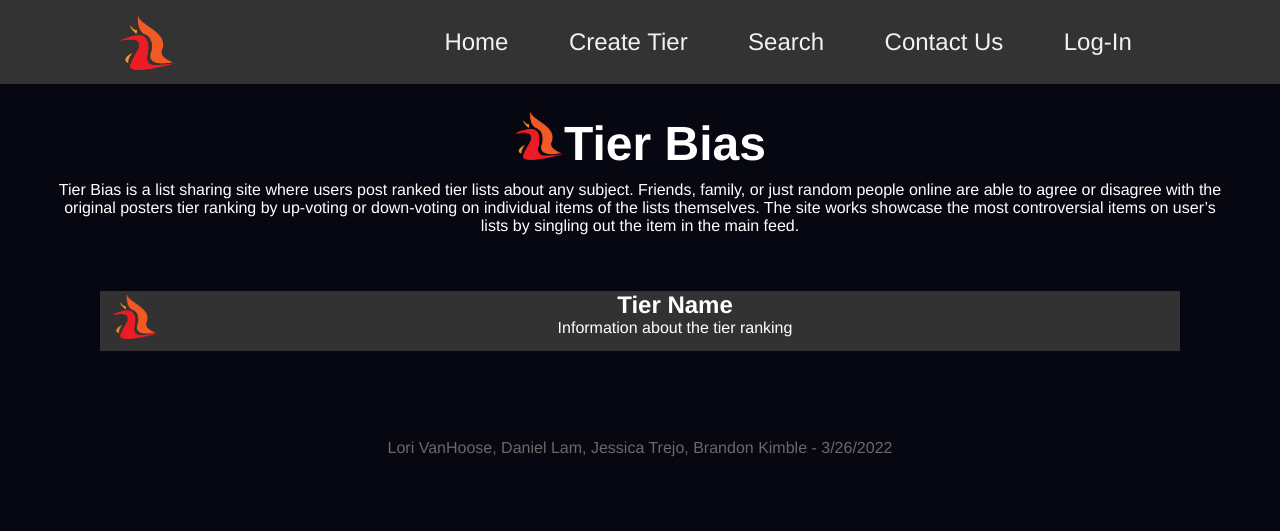
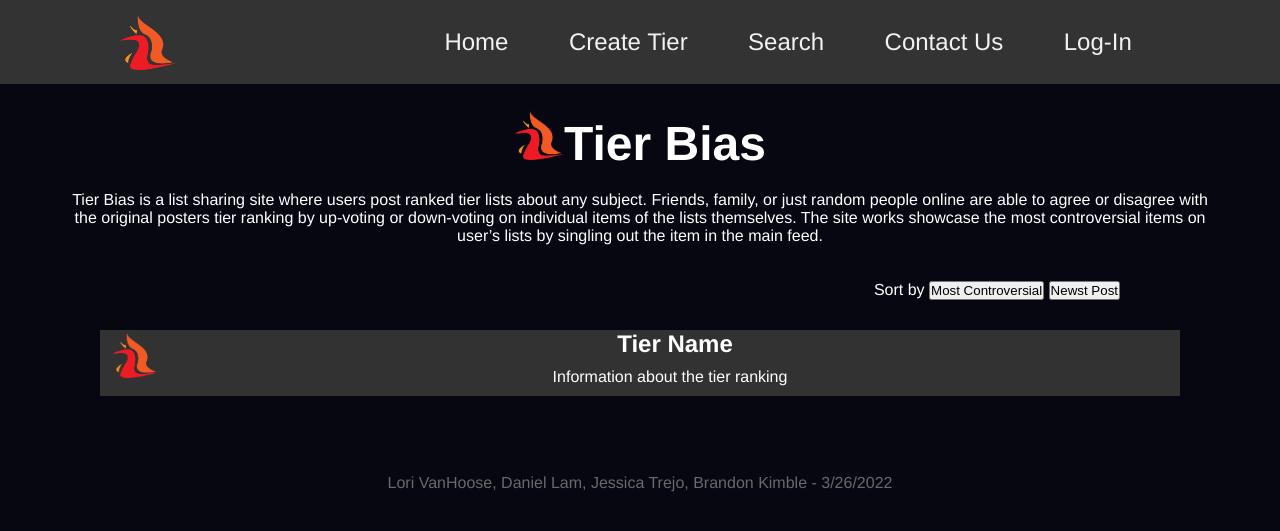
Before and after one commit to daniellam-x/tier-bias, a PHP site: page /homepage.html in a window 1280 px wide. Shown: the top 531 px of the page. Run offline with PHP 8.4, Linux system fonts and the light colour scheme.

Commit message:
Adding sort button

```diff
--- a/homepage.html
+++ b/homepage.html
@@ -37,6 +37,15 @@
         </p>
     </div>
 
+    <div class="sort">
+        <p>
+            Sort by
+            <button onclick="pauseSlides()">Most Controversial</button>
+            <button onclick="pauseSlides()">Newst Post</button>
+        </p>
+    </div>
+
+
     <div class="tierpost">
 
         <img src="./images/logo.png" alt ="Tier Bias Logo" width="50" height="50">
--- a/styles/base.css
+++ b/styles/base.css
@@ -11,7 +11,7 @@ html, body {
     font-family:  Helvetica, Arial, sans-serif;
 }
 
-h1 {
+h1, p {
     padding: 10px;
 }
 
--- a/styles/homepage.css
+++ b/styles/homepage.css
@@ -4,10 +4,15 @@
     box-sizing: border-box;
 }
 
+.sort{
+    text-align: right;
+    margin: 0px 150px 0px 150px;
+}
+
 .tierpost {
     text-align: center;
     vertical-align: middle;
-    margin: 40px 100px 40px 100px;
+    margin: 20px 100px 20px 100px;
     background-color: rgb(50, 50, 50);
 }
 .tierpost img {
```
